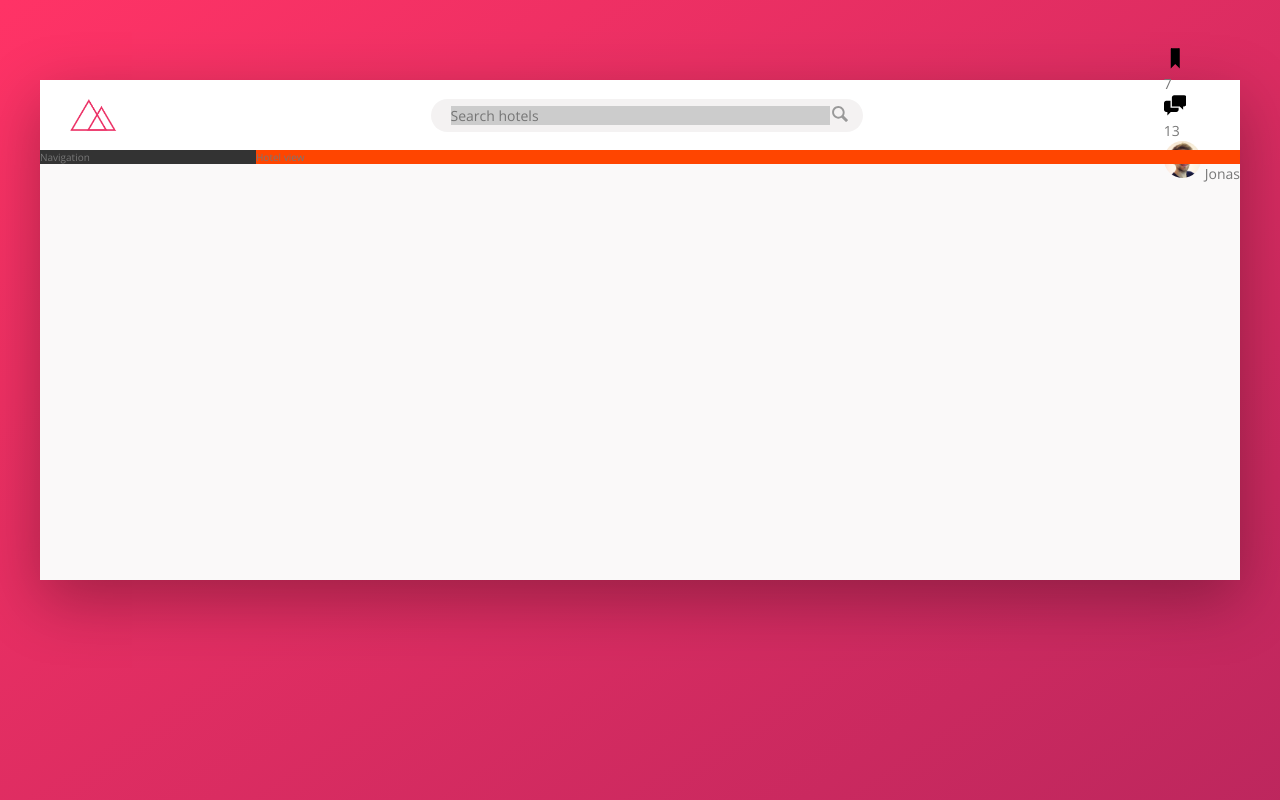
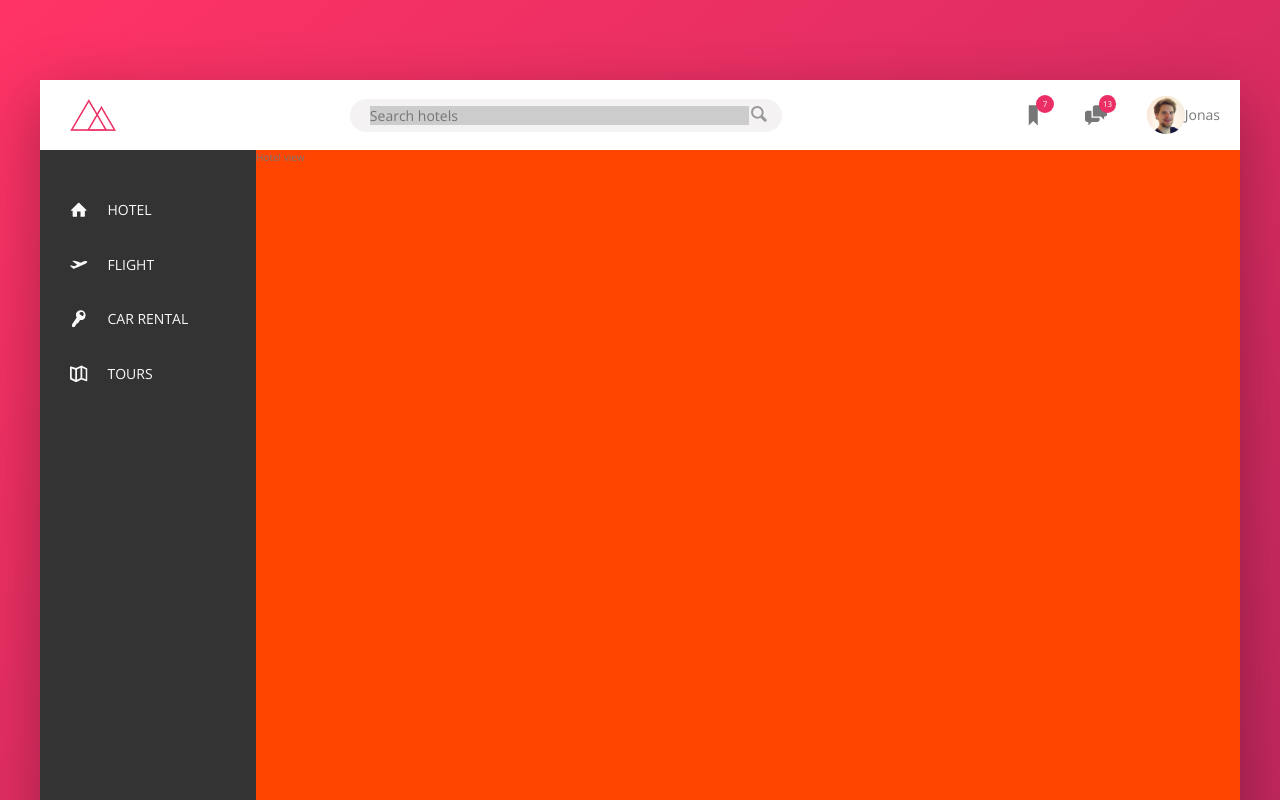
Before and after one commit to rafabraga/advanced-css-and-sass, a website: page trillo/index.html in a window 1280 px wide. Shown: the top 800 px of the page. Drawn offline with nearby package versions, Linux system fonts and the light colour scheme.

Commit message:
terminando o cabeçalho e começando medu lateral

```diff
--- a/trillo/index.html
+++ b/trillo/index.html
@@ -46,7 +46,40 @@
       </header>
       <div class="content">
         <nav class="sidebar">
-          Navigation
+          <ul class="side-nav">
+            <li class="side-nav__item">
+              <a href="#" class="side-nav__link">
+                <svg class="side-nav__icon">
+                  <use xlink:href="img/sprite.svg#icon-home"></use>
+                </svg>
+                <span>Hotel</span>
+              </a>
+            </li>
+            <li class="side-nav__item">
+              <a href="#" class="side-nav__link">
+                <svg class="side-nav__icon">
+                  <use xlink:href="img/sprite.svg#icon-aircraft-take-off"></use>
+                </svg>
+                <span>Flight</span>
+              </a>
+            </li>
+            <li class="side-nav__item">
+              <a href="#" class="side-nav__link">
+                <svg class="side-nav__icon">
+                  <use xlink:href="img/sprite.svg#icon-key"></use>
+                </svg>
+                <span>Car rental</span>
+              </a>
+            </li>
+            <li class="side-nav__item">
+              <a href="#" class="side-nav__link">
+                <svg class="side-nav__icon">
+                  <use xlink:href="img/sprite.svg#icon-map"></use>
+                </svg>
+                <span>Tours</span>
+              </a>
+            </li>
+          </ul>
         </nav>
         <main class="hotel-view">
           Hotel view
--- a/trillo/sass/_components.scss
+++ b/trillo/sass/_components.scss
@@ -60,18 +60,46 @@
 }
 
 .user-nav {
+  display: flex;
+  align-items: center;
+  align-self: stretch;
+
+  & > * {
+    padding: 0 2rem;
+    cursor: pointer;
+    height: 100%;
+    display: flex;
+    align-items: center;
+
+    &:hover {
+      background-color: var(--color-grey-light-2);
+    }
+  }
 
   &__icon-box {
-
+    position: relative;
   }
 
   &__icon {
     height: 2.25rem;
     width: 2.25rem;
+    fill: var(--color-grey-dark-2);
   }
 
   &__notification {
+    font-size: .8rem;
+    height: 1.75rem;
+    width: 1.75rem;
+    border-radius: 100px;
+    background-color: var(--color-primary);
+    color: #fff;
+    position: absolute;
+    top: 1.5rem;
+    right: 1.1rem;
 
+    display: flex;
+    align-items: center;
+    justify-content: center;
   }
 
   &__user {
@@ -87,3 +115,74 @@
 
   }
 }
+
+/** SIDE NAVIGATION */
+.side-nav {
+  font-size: 1.4rem;
+  list-style: none;
+  margin-top: 3.5rem;
+
+  &__item {
+    position: relative;
+
+    &:active::before {
+      background-color: var(--color-primary-light);
+    }
+
+    &:hover::before,
+    &--active:hover::before {
+      transform: scaleY(1);
+      width: 100%;
+    }
+
+    &:not(:last-child) {
+      margin-bottom: .5rem;
+    }
+
+    &:before {
+      content: "";
+      position: absolute;
+      top: 0;
+      left: 0;
+      height: 100%;
+      width: .3rem;
+      background-color: var(--color-primary);
+
+      transform: scaleY(0);
+      transition: transform .2s,
+                  width .4s cubic-bezier(1,0,0,1) .2s,
+                  background-color .1s;
+    }
+  }
+
+  &__link {
+    &:link,
+    &:visited {
+      color: var(--color-grey-light-1);
+      text-decoration: none;
+      text-transform: uppercase;
+      display: block;
+      padding: 1.5rem 3rem;
+      position: relative;
+      z-index: 10;
+
+      display: flex;
+      align-items: center;
+    }
+  }
+
+  &__icon {
+    width: 1.75rem;
+    height: 1.75rem;
+    margin-right: 2rem;
+    fill: currentColor;
+  }
+}
+
+/** LEGAL TEXT */
+.legal {
+  font-size: 1.2rem;
+  color: var(--color-grey-light-4);
+  text-align: center;
+  padding: 2.5rem;
+}
--- a/trillo/sass/_layout.scss
+++ b/trillo/sass/_layout.scss
@@ -27,11 +27,17 @@
   background-color: var(--color-grey-dark-1);
 
   flex: 0 0 18%;
+
+  display: flex;
+  flex-direction: column;
+  justify-content: space-between;
 }
 
 .hotel-view {
   background-color: #fff;
   background-color: orangered;
 
+  height: 80rem;
+
   flex: 1;
 }
```
Also changed, not shown: trillo/css/style.css.
